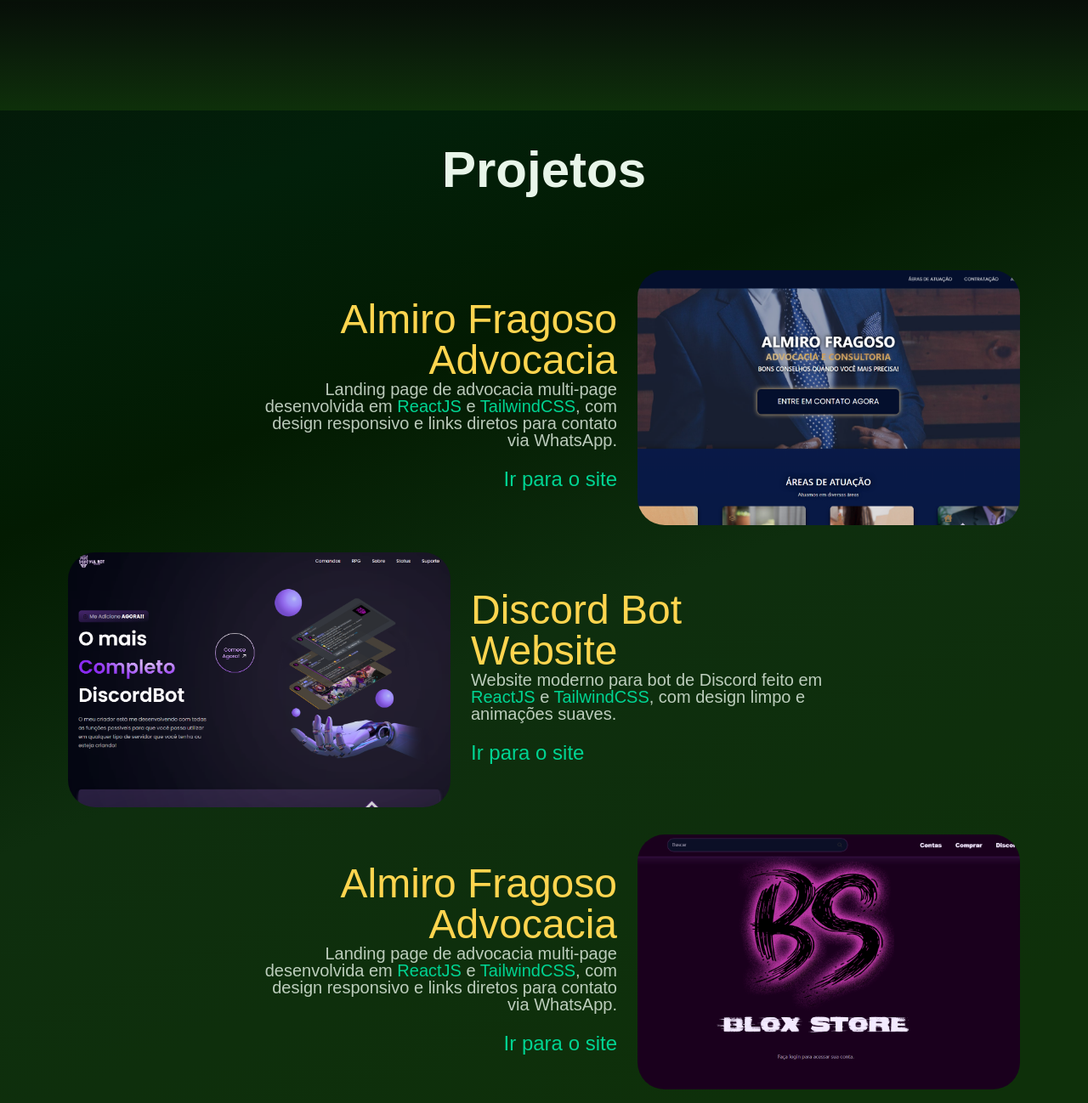
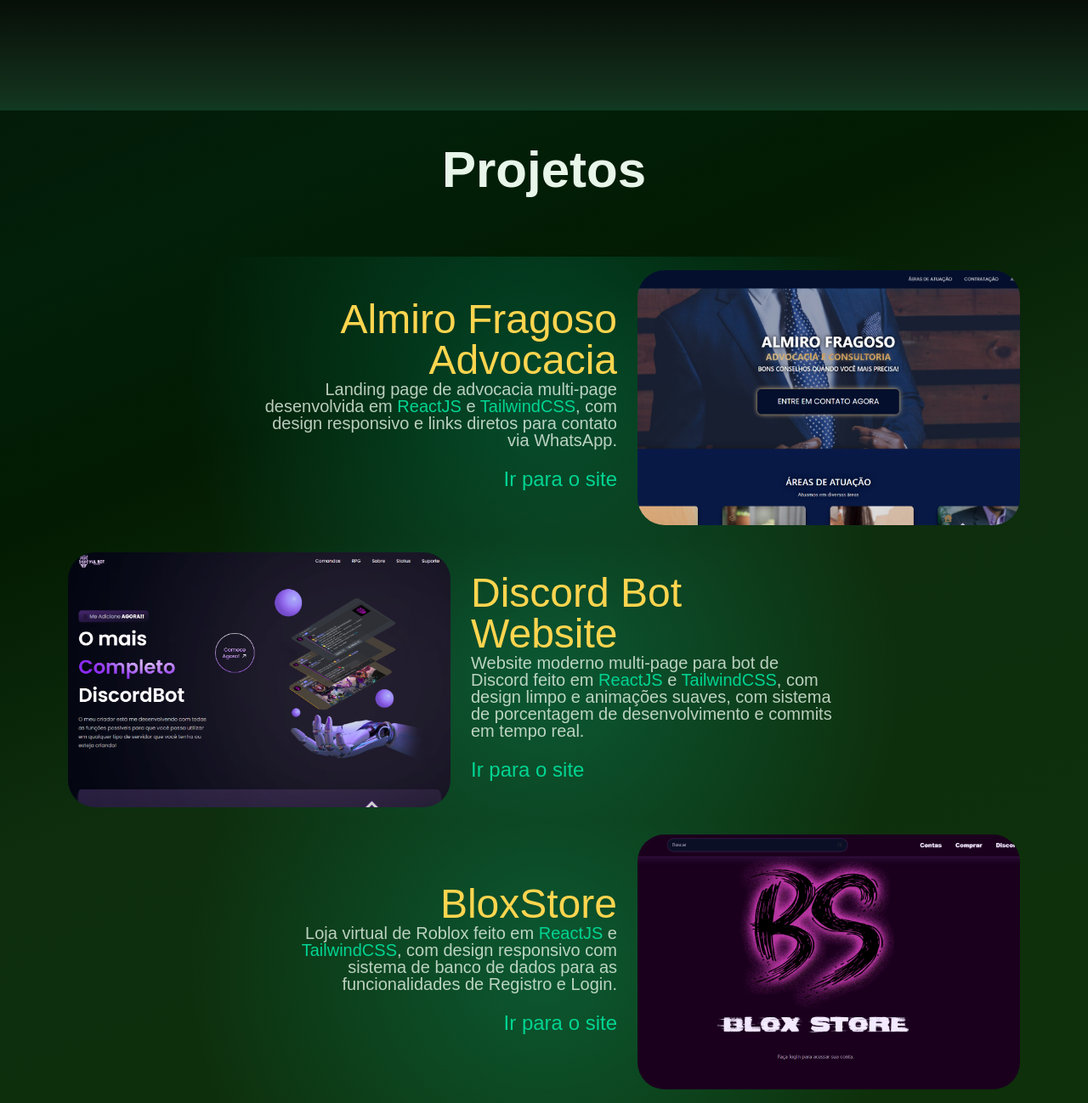
Before and after one commit to Enzzzzz/Port, a React (Vite) app: page / in a window 1280 px wide. Shown: the part 798-2096 px from the top of the page at 85% size. Built offline with nearby package versions, Linux system fonts and the light colour scheme; a web font is replaced by a local one.

Commit message:
changed texts and background effects

```diff
--- a/src/components/projectCardsLeft.jsx
+++ b/src/components/projectCards.jsx
@@ -1,7 +1,7 @@
 import React from "react";
 import { useState } from "react";
 
-const ProjectCardLeft = ({
+const ProjectCard = ({
   image,
   title,
   description,
@@ -25,7 +25,7 @@ const ProjectCardLeft = ({
   return (
     <div
       className={`flex flex-col sm2:flex-row ${
-        reverse ? "sm2:flex-row-reverse" : ""
+        reverse ? "sm2:flex-row-reverse sm2:bg-[radial-gradient(circle_at_center,_rgba(0,255,204,0.2),_transparent_70%)]" : "sm2:bg-[radial-gradient(circle_at_center,_rgba(0,255,204,0.2),_transparent_70%)]"
       } gap-4 w-[90%] items-center p-4`}
     >
       <div
@@ -102,4 +102,4 @@ const ProjectCardLeft = ({
   );
 };
 
-export default ProjectCardLeft;
+export default ProjectCard;
--- a/src/routes/Home.jsx
+++ b/src/routes/Home.jsx
@@ -1,6 +1,6 @@
 import { useEffect, useRef, useState } from "react";
 import Navbar from "../components/navbar";
-import ProjectCardLeft from "../components/projectCardsLeft";
+import ProjectCard from "../components/projectCards";
 
 import Logo from "/Logo2-Sem-Fundo.png";
 import AlmiroWeb from "/Projects/almiro.png";
@@ -56,12 +56,12 @@ function Home() {
       <div className="flex flex-col">
         <section
           id="firstLayer"
-          className="section bg-green-gradient flex flex-col sm2:-space-y-16"
+          className="section bg-green-gradient flex flex-col sm2:-space-y-16 "
         >
           <img
             src={Logo}
             ref={textRef}
-            className={` w-64 sm2:w-44 sm:w-64 md:w-[450px] 2xlg:w-[550px] rounded-4xl drop-shadow-[0_0_20px_#00ff88] hover:drop-shadow-[0_0_35px_#00ffcc] transition-all duration-700 ${
+            className={`bg-[radial-gradient(circle_at_center,_rgba(0,255,204,0.1),_transparent_70%)] hover:bg-none w-64 sm2:w-44 sm:w-64 md:w-[450px] 2xlg:w-[550px] rounded-4xl drop-shadow-[0_0_20px_#00ff88] hover:drop-shadow-[0_0_35px_#00ffcc] transition-all duration-700 ${
               isVisible
                 ? "animate-fade-in-right opacity-100"
                 : "animate-fade-out-left opacity-0"
@@ -92,7 +92,7 @@ function Home() {
           </div>
         </section>
 
-        <div className="h-32 bg-gradient-to-b from-[#070f08] to-[#0e300a]"></div>
+        <div className="h-32 bg-gradient-to-b from-[#070f08] to-[rgba(0,255,204,0.1)]"></div>
 
         <section
           id="secondLayer"
@@ -106,7 +106,7 @@ function Home() {
               Projetos
             </h1>
           </div>
-          <ProjectCardLeft reverse={true}
+          <ProjectCard reverse={true}
             image={AlmiroWeb}
             title="Almiro Fragoso Advocacia"
             description={
@@ -122,15 +122,15 @@ function Home() {
             fadeLeft={fadeLeft}
           />
 
-          <ProjectCardLeft
+          <ProjectCard
             image={YulBot}
             title="Discord Bot Website"
             description={
               <>
-                Website moderno para bot de Discord feito em{" "}
+                Website moderno multi-page para bot de Discord feito em{" "}
                 <span className="text-emerald-400  group-hover:shadow-blue-200 group-hover:[text-shadow:0_0_20px_rgba(59,130,246,0.9)] transition-all duration-300">ReactJS</span> e{" "}
                 <span className="text-emerald-400  group-hover:shadow-blue-200 group-hover:[text-shadow:0_0_20px_rgba(59,130,246,0.9)] transition-all duration-300">TailwindCSS</span>, com
-                design limpo e animações suaves.
+                design limpo e animações suaves, com sistema de porcentagem de desenvolvimento e commits em tempo real.
               </>
             }
             link="https://yulbot.vercel.app/"
@@ -138,18 +138,18 @@ function Home() {
             fadeLeft={fadeLeft}
           />
 
-          <ProjectCardLeft reverse={true}
+          <ProjectCard reverse={true}
             image={Bloxstore}
-            title="Almiro Fragoso Advocacia"
+            title="BloxStore"
             description={
               <>
-                Landing page de advocacia multi-page desenvolvida em{" "}
+                Loja virtual de Roblox feito em{" "}
                 <span className="text-emerald-400  group-hover:shadow-blue-200 group-hover:[text-shadow:0_0_20px_rgba(59,130,246,0.9)] transition-all duration-300">ReactJS</span> e{" "}
                 <span className="text-emerald-400  group-hover:shadow-blue-200 group-hover:[text-shadow:0_0_20px_rgba(59,130,246,0.9)] transition-all duration-300">TailwindCSS</span>, com
-                design responsivo e links diretos para contato via WhatsApp.
+                design responsivo com sistema de banco de dados para as funcionalidades de Registro e Login.
               </>
             }
-            link="https://www.almirofragosoadvocacia.com.br/"
+            link=""
             fadeRight={fadeRight}
             fadeLeft={fadeLeft}
           />
```
